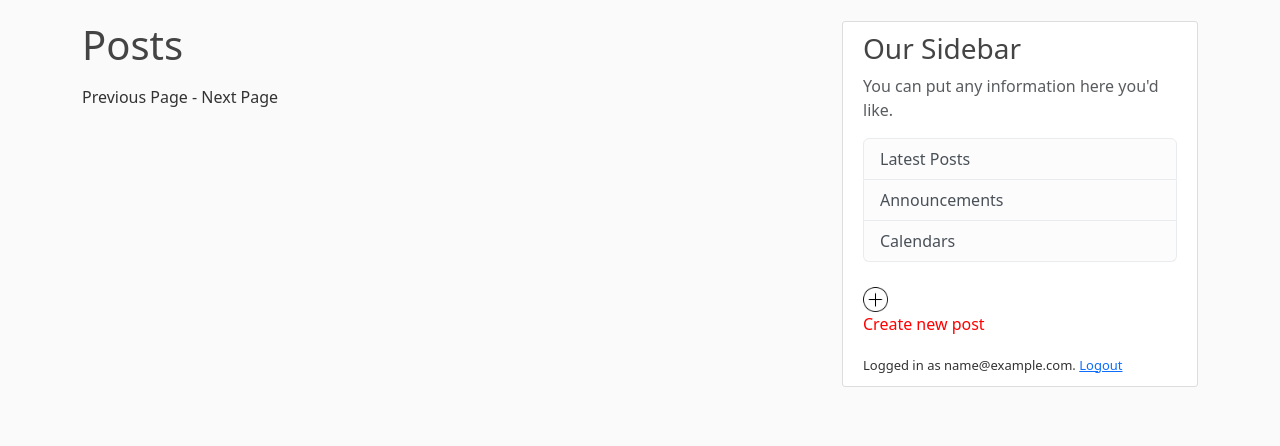
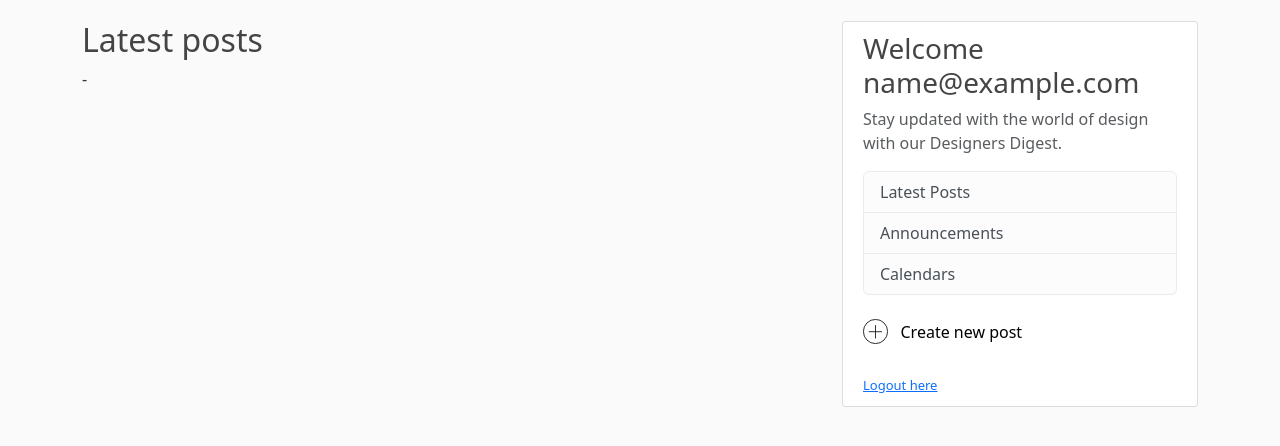
Before and after one commit to louweyer-code/flask_blog, a Flask app: page / in a window 1280 px wide. Shown: the part 59-505 px from the top of the page. Run offline with Flask 3, Linux system fonts and the light colour scheme; the visitor is signed in with stand-in values (Sample User, id 1); data that the repository does not hold is empty; some libraries are stand-ins or nearby versions.

Commit message:
css styling buttons

```diff
--- a/flaskblog/static/css/main.css
+++ b/flaskblog/static/css/main.css
@@ -55,9 +55,9 @@ p {
   text-decoration: none;
 }
 
-.link:hover{
-  color: #D9FE85;;
-  text-decoration: none;
+
+.filter:hover{
+  filter: invert(89%) sepia(30%) saturate(620%) hue-rotate(25deg) brightness(105%) contrast(99%);
   transition: 0.4s;
 }
 
@@ -73,52 +73,26 @@ p {
   margin-bottom: 20px;
 }
 
-/* .article-title {
-  color: #444444;
+.page-button {
+  border: 2px solid #D9FE85;
+  color: black;
+  border-radius: 20px;
+  padding: 8px 12px;
+  text-decoration: none;
+  font-size: small;
 }
 
-a.article-title:hover {
-  color: #428bca;
+.page-button:hover {
+  background-color: #D9FE85;
+  color: black;
+  border-radius: 20px;
+  padding: 8px 12px;
   text-decoration: none;
+  font-size: small;
 }
 
-.article-content {
-  white-space: pre-line;
-}
 
-.article-img {
-  height: 65px;
-  width: 65px;
-  margin-right: 16px;
-}
 
-.article-metadata {
-  padding-bottom: 1px;
-  margin-bottom: 4px;
-  border-bottom: 1px solid #e3e3e3
-}
-
-.article-metadata a:hover {
-  color: #333;
-  text-decoration: none;
-}
-
-.article-svg {
-  width: 25px;
-  height: 25px;
-  vertical-align: middle;
-}
-
-.account-img {
-  height: 125px;
-  width: 125px;
-  margin-right: 20px;
-  margin-bottom: 16px;
-}
-
-.account-heading {
-  font-size: 2.5rem;
-} */
 
 #Form input, select {
   overflow: hidden;
--- a/flaskblog/templates/layout.html
+++ b/flaskblog/templates/layout.html
@@ -53,28 +53,33 @@
       </div>
       <div class="col col-lg-4">
         <div class="content-section">
-          <h3>Our Sidebar</h3>
-          <p class='text-muted'>You can put any information here you'd like.
+          {% if current_user.is_authenticated %}
+          <small>
+            <h3>Welcome {{ current_user.email }}</h3>
+          </small>
+          {% else %}
+          <h3>Welcome</h3>
+          {% endif %}
+
+
+          <p class='text-muted'>Stay updated with the world of design with our Designers Digest.
             <ul class="list-group">
               <li class="list-group-item list-group-item-light">Latest Posts</li>
               <li class="list-group-item list-group-item-light">Announcements</li>
               <li class="list-group-item list-group-item-light">Calendars</li>
             </ul>
           </p>
-          <div class="row mt-4">
-            <a class="link" href="{{ url_for('blog.get_newpost') }}">
-              <div class="col">
-                <img class="navbar-item" src="../static/images/button.png" width = "25">
-              </div>
-              <div class="col">
-                <p>Create new post</p>
-              </div>
+
+          {% if current_user.is_authenticated %}
+          <div class="mt-4 mb-4 filter link">
+            <a class="link" padding="0px" href="{{ url_for('blog.get_newpost') }}" role="button">
+              <img class="navbar-item pb-1" src="../static/images/plus.svg" width = "25">
+              &nbsp;&nbsp;Create new post
             </a>
           </div>
-          {% if current_user.is_authenticated %}
+
           <small>
-            Logged in as {{ current_user.email }}.
-            <a href="/logout">Logout</a>
+            <a href="/logout">Logout here</a>
           </small>
           {% endif %}
         </div>
--- a/flaskblog/templates/posts.html
+++ b/flaskblog/templates/posts.html
@@ -6,33 +6,56 @@
 {% block title %}Posts{% endblock %}
 
 {% block body %}
-<h1>Posts</h1>
-<ul>
-  {% for post in posts_pagination.items  %}
-    <li>
-        <p>{{ post.title }}</p>
-        <p>{{ post.content }}</p>
-        <p>{{ post.user_id }}</p>
-    </li>
+<h2>Latest posts</h2>
+
+<div>
+    <fieldset class="form-group">
+
+    {% for post in posts_pagination.items %}
+    <div class="content-section">
+
+        <legend class="border-bottom mb-4">{{ post.title }}</legend>
+            <form id="Form">
+                <div class="form-group mb-2">
+                    {{ post.content }}
+                </div>
+
+                <small style="font-style: italic;">
+                    by {{ post.user_id }}
+                </small>
+
+            </form>
+    </div>
+    </fieldset>
+
     {% endfor %}
-</ul>
+
+
+
 
 <!-- Pagination -->
+<div class="mb-4">
     <nav>
         {% if posts_pagination.prev_num %}
-        <a href="/posts?page={{ posts_pagination.prev_num }}">Previous Page</a>
+            <!-- <a href="/posts?page={{ posts_pagination.prev_num }}">Previous Page</a> -->
+            <a href="/?posts={{ posts_pagination.prev_num }}">Previous Page</a>
+
         {% else %}
-        <span>Previous Page</span>
+            <span></span>
         {% endif %}
 
         <span> - </span>
 
         {% if posts_pagination.next_num %}
-        <a href="/posts?page={{ posts_pagination.next_num }}">Next Page</a>
+            <a class="page-button" href="/?posts={{ posts_pagination.next_num }}">Next Page</a>
         {% else %}
-        <span>Next Page</span>
+            <span></span>
         {% endif %}
     </nav>
+</div>
+
+</div>
 {% endblock %}
 
+
 </html>
--- a/flaskblog/users/routes.py
+++ b/flaskblog/users/routes.py
@@ -8,6 +8,15 @@ from flask_login import login_user, logout_user, current_user
 #from flaskblog.app import bcrypt
 
 blueprint = Blueprint('blog', __name__)
+
+#home with posts
+@blueprint.route("/")
+@blueprint.route("/home")
+def posts():
+    page_number = request.args.get('page', 1, type=int)
+    posts = Post.query.all()
+    posts_pagination = Post.query.paginate(page=page_number, per_page=current_app.config['POSTS_PER_PAGE'])
+    return render_template('posts.html', posts_pagination=posts_pagination)
 
 
 #register routes
@@ -34,15 +43,6 @@ def post_register():
     error = error_message or 'An error occurred while creating a user. Please make sure to enter valid data.'
     return render_template('users/register.html', error=error)
 
-
-#home with posts
-@blueprint.route("/")
-@blueprint.route("/home")
-def posts():
-    page_number = request.args.get('page', 1, type=int)
-    #print('=> Page number:', page_number)
-    posts_pagination = Post.query.paginate(page=page_number, per_page=current_app.config['POSTS_PER_PAGE'])
-    return render_template('posts.html', posts_pagination=posts_pagination)
 
 
 #about
```
Also changed, not shown: flaskblog/templates/home.html (+4 -4 lines), flaskblog/templates/users/register.html (+0 -21 lines), flaskblog/static/images/plus.svg (added). Lines whose indentation alone changed are shown as unchanged.
